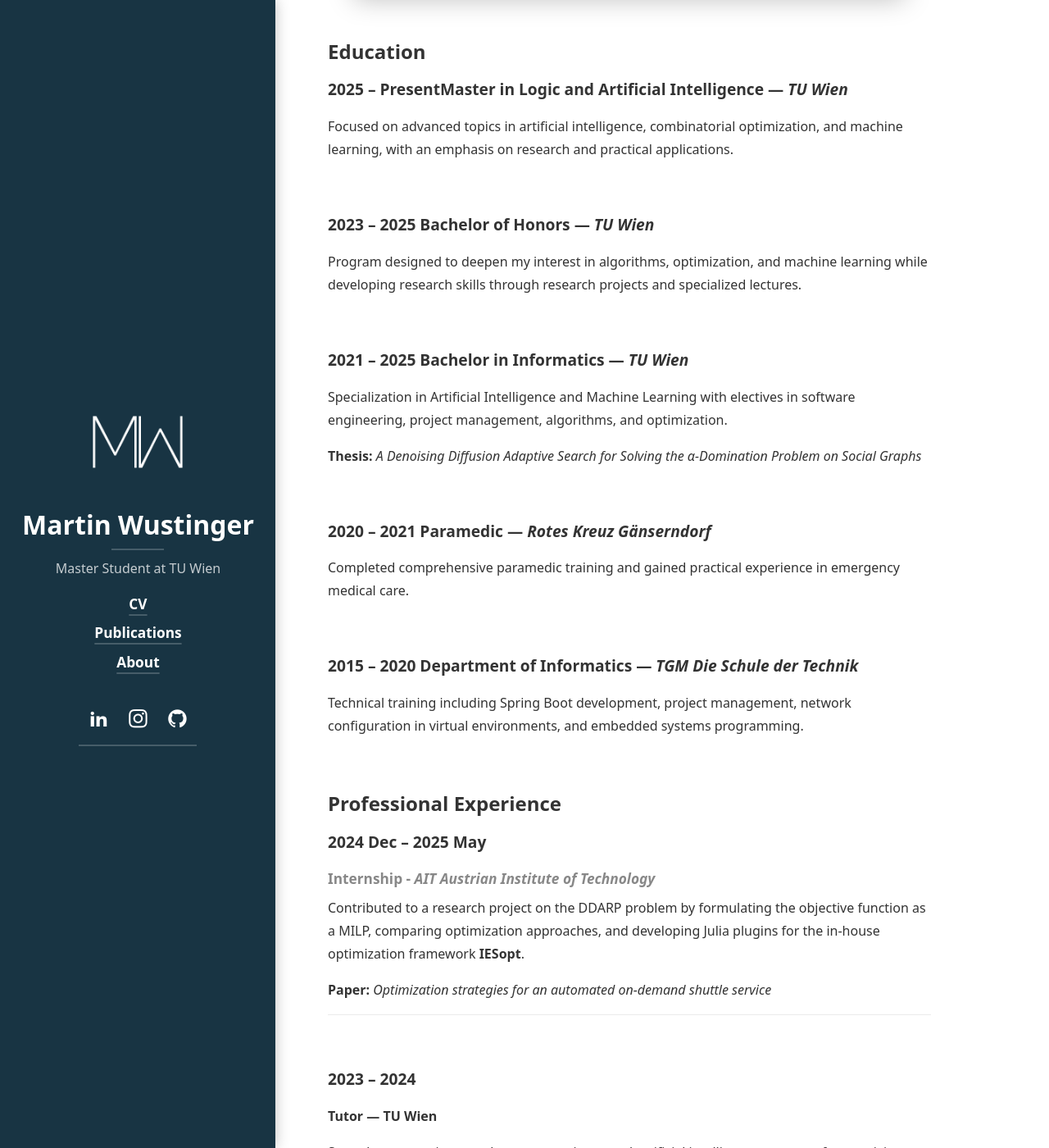
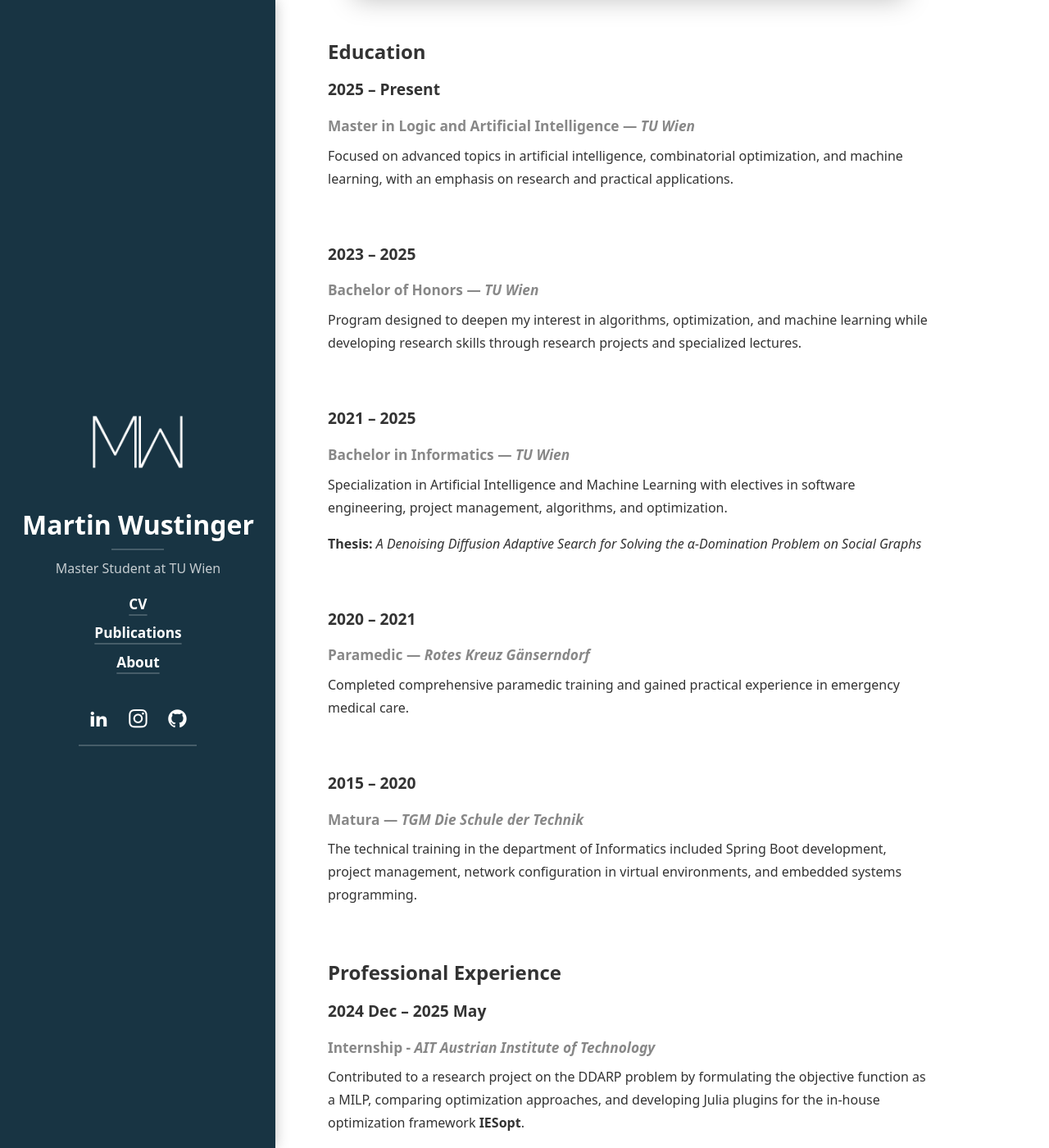
Before and after one commit to mwustinger/github.io, a Jekyll site: the page built from cv.md, in a window 1280 px wide and 1400 px high, scrolled down 282 px. Shown: the whole window at 82% size. Built offline with Jekyll 4.4.1, drawn with Linux system fonts in a browser that asks for light colours; cached includes are drawn as plain includes; nearby versions of some CDN libraries; some web fonts are replaced; library files that are not in the unit come from our copies.

Commit message:
Update CV

```diff
--- a/cv.md
+++ b/cv.md
@@ -12,26 +12,31 @@ hide_last_modified: false
 
 ## Education
 
-### <span class="timeline-date">2025 – Present</span><span class="timeline-title">Master in Logic and Artificial Intelligence — *TU Wien*</span>
+### 2025 – Present
+#### Master in Logic and Artificial Intelligence — *TU Wien*
 Focused on advanced topics in artificial intelligence, combinatorial optimization, and machine learning, with an emphasis on research and practical applications.
 
 
-### 2023 – 2025   Bachelor of Honors — *TU Wien*
+### 2023 – 2025
+#### Bachelor of Honors — *TU Wien*
 Program designed to deepen my interest in algorithms, optimization, and machine learning while developing research skills through research projects and specialized lectures.
 
 
-### 2021 – 2025   Bachelor in Informatics — *TU Wien*
+### 2021 – 2025
+#### Bachelor in Informatics — *TU Wien*
 Specialization in Artificial Intelligence and Machine Learning with electives in software engineering, project management, algorithms, and optimization.
 
 **Thesis:** *A Denoising Diffusion Adaptive Search for Solving the α-Domination Problem on Social Graphs*
 
 
-### 2020 – 2021   Paramedic — *Rotes Kreuz Gänserndorf*
+### 2020 – 2021
+#### Paramedic — *Rotes Kreuz Gänserndorf*
 Completed comprehensive paramedic training and gained practical experience in emergency medical care.
 
 
-### 2015 – 2020   Department of Informatics — *TGM Die Schule der Technik*
-Technical training including Spring Boot development, project management, network configuration in virtual environments, and embedded systems programming.
+### 2015 – 2020
+#### Matura — *TGM Die Schule der Technik*
+The technical training in the department of Informatics included Spring Boot development, project management, network configuration in virtual environments, and embedded systems programming.
 
 
 ## Professional Experience
```
